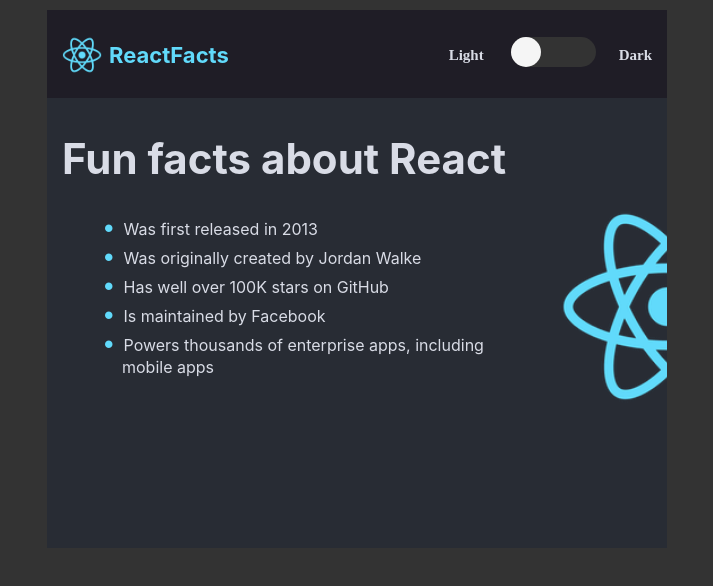
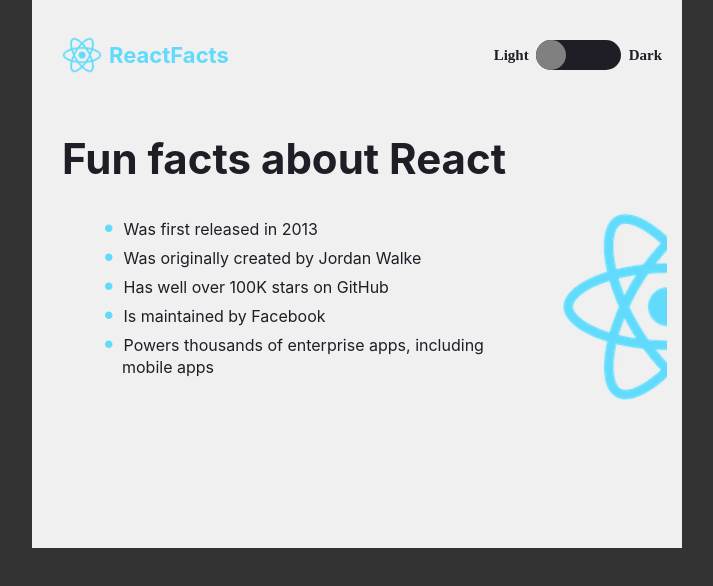
Before and after one commit to lswebdevelops/react-course-fcc_version_3.0, a React (Create React App) app: page / in a window 1280 px wide. Shown: the top 586 px of the page, without its empty margins (283-996 px from the left). Built offline with nearby package versions, Linux system fonts and the light colour scheme.

Commit message:
toggling from dark to light mode

```diff
--- a/src/App.css
+++ b/src/App.css
@@ -4,3 +4,20 @@
    padding:10px 15px 0 15px;
     margin: auto;
   }
+
+.navbar-toggle{
+  display: flex;
+  justify-content: space-between;
+  /* background-color: rgb(31, 29, 38); */
+}
+
+
+.App.dark {
+  background-color: rgb(31, 29, 38);
+  color: rgb(240, 240, 240);
+}
+
+.App.light {
+  background-color:  rgb(240, 240, 240);
+  color: rgb(31, 29, 38);
+}
--- a/src/App.js
+++ b/src/App.js
@@ -1,12 +1,24 @@
-// import logo from './logo.svg';
+import React from 'react';
 import './App.css';
-import Main from './components/Main'
+import Main from './components/Main';
 import Navbar from './components/Navbar';
+import ThemeToggle from './components/Toggle'; // Corrected import statement
 
 function App() {
+  const [toggleEnabled, setToggleEnabled] = React.useState(false);
+
+  function handleToggle() {
+    setToggleEnabled((prevState) => !prevState);
+  }
+
   return (
-    <div className="App">
-      <Navbar />
+    <div className={`App ${toggleEnabled ? 'dark': 'light'}`}>
+      <div className='navbar-toggle'>
+      < Navbar />
+      <ThemeToggle isEnabled={toggleEnabled} toggleState={handleToggle} />
+
+      </div>
+
       <Main />
     </div>
   );
--- a/src/components/Navbar.jsx
+++ b/src/components/Navbar.jsx
@@ -1,25 +1,23 @@
 import React from "react";
-import '../styles/Navbar.css';
-import logo_fcc  from '../images/logo192.png'
-import ToggleDark from './ToggleDark';
+import "../styles/Navbar.css";
+import logo_fcc from "../images/logo192.png";
 
-function Navbar(){
-    return(
-        <div className="container-navbar">
-           <div className="container-navbar-left">
-           <img className="img-logo-navbar"
-            src={logo_fcc}
-            alt="logo fcc"/>
-            <h1 className="h1-logo-img-navbar">ReactFacts</h1>
 
-           </div>
-           <div className="dark-ligh-button-container">
-           <h1 className="h1-logo-light-navbar">Light</h1>
-            <ToggleDark />
-            <h1 className="h1-logo-navbar"> Dark </h1>
-           </div>
-        </div>
-    )
+function Navbar() {
+
+
+  return (
+    <div  className="container-navbar">
+      <div className="container-navbar-left">
+        <img className="img-logo-navbar" src={logo_fcc} alt="logo fcc" />
+        <h1 className="h1-logo-img-navbar">ReactFacts</h1>
+      </div>
+      <div className="dark-ligh-button-container">
+
+
+      </div>
+    </div>
+  );
 }
 
 export default Navbar;
--- /dev/null
+++ b/src/components/Toggle.jsx
@@ -0,0 +1,30 @@
+import React from "react";
+import "../styles/Toggle.css";
+
+export default function ThemeToggle({ isEnabled, toggleState }) {
+  return (
+    <div className="dark-light-container">
+      <h1 className="h1-logo-light-navbar">Light</h1>
+
+      <label
+        className={`toggle-wrapper ${isEnabled ? "active" : ""}`}
+        htmlFor="toggle"
+      >
+        <div
+          className={`toggle ${isEnabled ? "enabled" : "disabled"}`}
+          onClick={toggleState}
+        >
+          <span className="hidden">{isEnabled ? "Enable" : "Disable"}</span>
+          <input
+            id="toggle"
+            name="toggle"
+            type="checkbox"
+            checked={isEnabled}
+            onChange={toggleState}
+          />
+        </div>
+      </label>
+      <h1 className="h1-logo-navbar"> Dark </h1>
+    </div>
+  );
+}
--- a/src/components/ToggleDark.jsx
+++ /dev/null
@@ -1,27 +0,0 @@
-import React from "react";
-import "../styles/ToggleDark.css";
-
-export default function ThemeToggle() {
-  const [isEnabled, setIsEnabled] = React.useState(false);
-  React.useEffect(() => {
-
-  }, [isEnabled]);
-  const toggleState = () => {
-    setIsEnabled((prevState) => !prevState);
-  };
-
-  return (
-    <label className="toggle-wrapper" htmlFor="toggle">
-      <div className={`toggle ${isEnabled ? "enabled" : "disabled"}`}>
-        <span className="hidden">{isEnabled ? "Enable" : "Disable"}</span>
-        <input
-          id="toggle"
-          name="toggle"
-          type="checkbox"
-          checked={isEnabled}
-          onChange={toggleState}
-        />
-      </div>
-    </label>
-  );
-}
--- a/src/styles/Main.css
+++ b/src/styles/Main.css
@@ -14,8 +14,6 @@
     background-color: #333;
   }
   .main-container {
-    background-color:var(--main-container-dark-backgroundcolor);
-    color: var(--main-text-dark-color);
     padding-left: 15px;
     height: 450px;
     font-family: Inter;
--- a/src/styles/Navbar.css
+++ b/src/styles/Navbar.css
@@ -1,10 +1,3 @@
-:root{
-    --main-container-navbar-dark-backgroundcolor: rgb(31, 29, 38);
-    --main-container-navbar-light-backgroundcolor: rgb(240, 240, 240);
-    --main-h1-logo-navbar-color: rgb(217, 220, 230);
-
-  }
-
 
 body {
     margin: 0;
@@ -15,7 +8,7 @@
     display: flex;
     align-items: center;
     justify-content: space-between;
-    background-color: var(--main-container-navbar-dark-backgroundcolor);
+
    height: 90px;
 }
 .container-navbar-left{
@@ -40,26 +33,14 @@
 .h1-logo-navbar{
     color: var(--main-h1-logo-navbar-color);
     font-size: 15px;
-    padding-right: 15px;
+    padding-right: 5px;
     line-height: 1;
 }
 
-
-/*  adding a light theme mode  */
-
-.container-light-navbar{
-
-    background-color: var(--main-container-navbar-light-backgroundcolor);
-
-}
-
-.dark-ligh-button-container{
-    display: flex;
-}
 .h1-logo-light-navbar{
     color: var(--main-h1-logo-navbar-color);
     font-size: 15px;
-    padding-right: 5px;
+    padding-right: 0px;
     line-height: 1;
 
 }
--- a/src/styles/ToggleDark.css
+++ b/src/styles/Toggle.css
@@ -1,3 +1,5 @@
+
+
 * {
     box-sizing: border-box;
   }
@@ -19,7 +21,7 @@
   }
 
   .toggle-wrapper {
-    width: 130px;
+    width: 100px;
     display: block;
   }
 
@@ -40,7 +42,7 @@
     height: 30px;
     width: 30px;
     border-radius: 30px;
-    background: var(--white);
+    background:  gray;
     position: absolute;
     z-index: 2;
     transform: translate(0);
@@ -56,3 +58,20 @@
       top: 0;
     opacity: 0;
   }
+
+  .toggle.disabled {
+    background-color: rgb(31, 29, 38);
+
+  }
+
+  .toggle.enabled {
+    background-color:  rgb(240, 240, 240);
+
+
+  }
+
+.dark-light-container{
+  display: flex;
+  justify-content: space-between;
+  align-items: center;
+}
```
